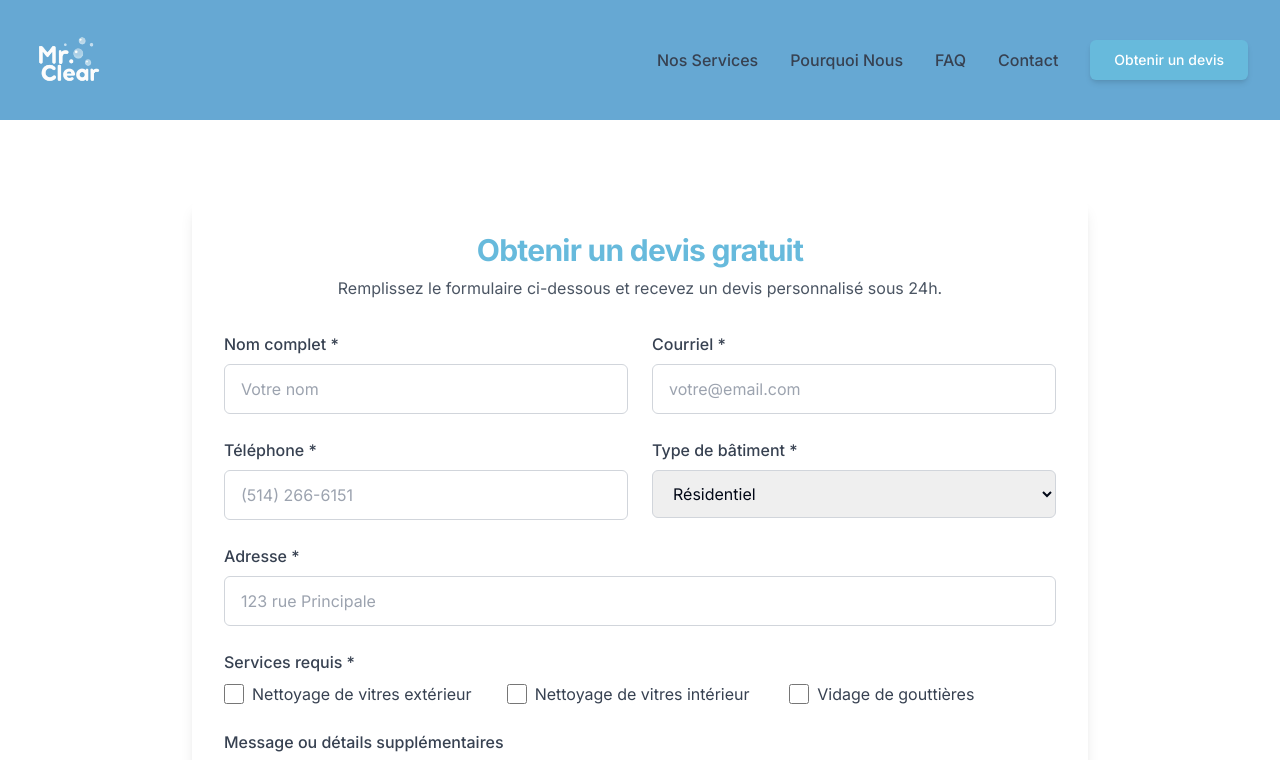
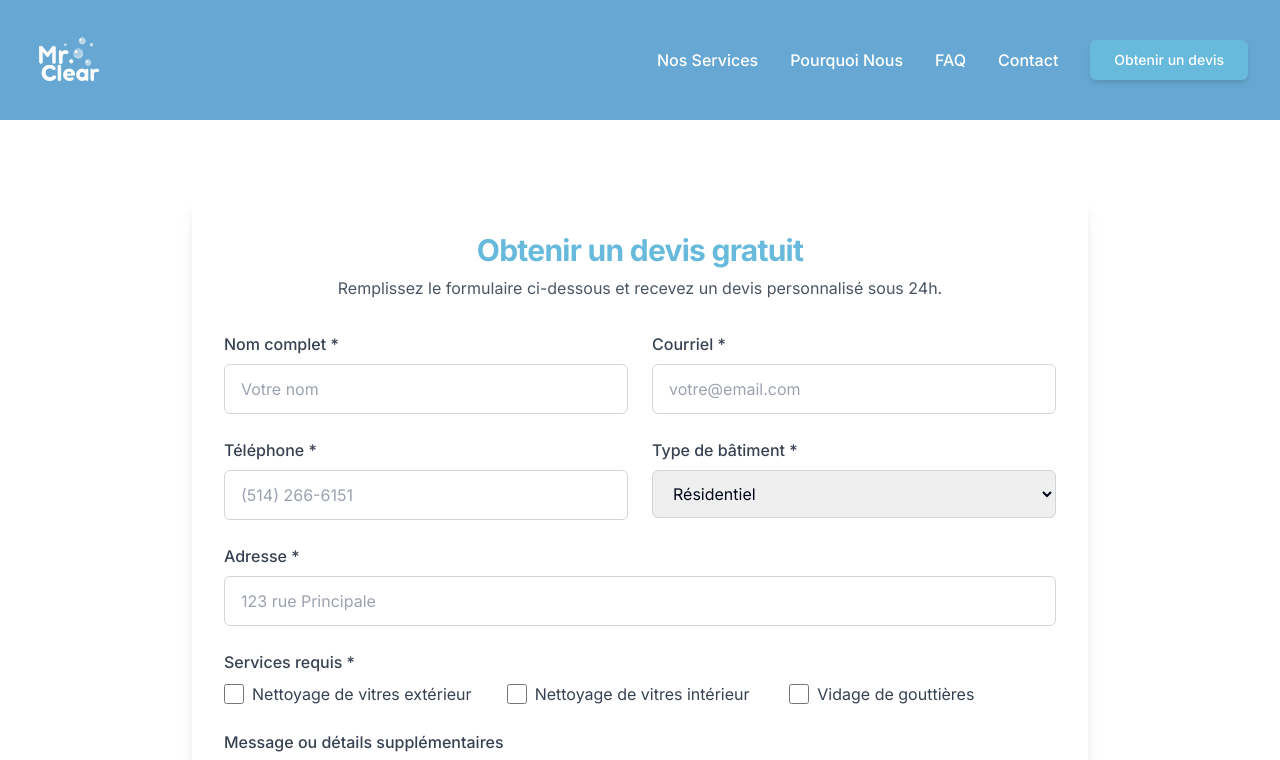
Before and after one commit to MiXir-Dev/mrclear-mixir, a React (Vite) app: page /soumission in a window 1280 px wide. Shown: the top 760 px of the page. Built offline with nearby package versions, Linux system fonts and the light colour scheme.

Commit message:
feat: update DesktopNav link color to improve visibility; refine cta-button styles

```diff
--- a/src/components/header/DesktopNav.tsx
+++ b/src/components/header/DesktopNav.tsx
@@ -17,7 +17,7 @@ const DesktopNav = ({ onNavigate, onQuote }: DesktopNavProps) => {
             event.preventDefault();
             onNavigate(link.id);
           }}
-          className="text-gray-700 hover:text-brand-blue font-medium"
+          className="text-white hover:text-brand-blue font-medium"
         >
           {link.label}
         </a>
--- a/src/index.css
+++ b/src/index.css
@@ -147,7 +147,7 @@
 
 /* Style pour le bouton CTA */
 .cta-button {
-  @apply bg-brand-blue hover:bg-blue-800 text-white font-medium py-3 px-6 rounded-md transition-all duration-300 transform hover:scale-105 shadow-md;
+  @apply bg-brand-blue hover:bg-blue-800 text-white font-medium py-3 px-6 rounded-md transition-all duration-300 transform shadow-md;
 }
 
 /* Shadow text pour meilleure lisibilité sur images */
```
